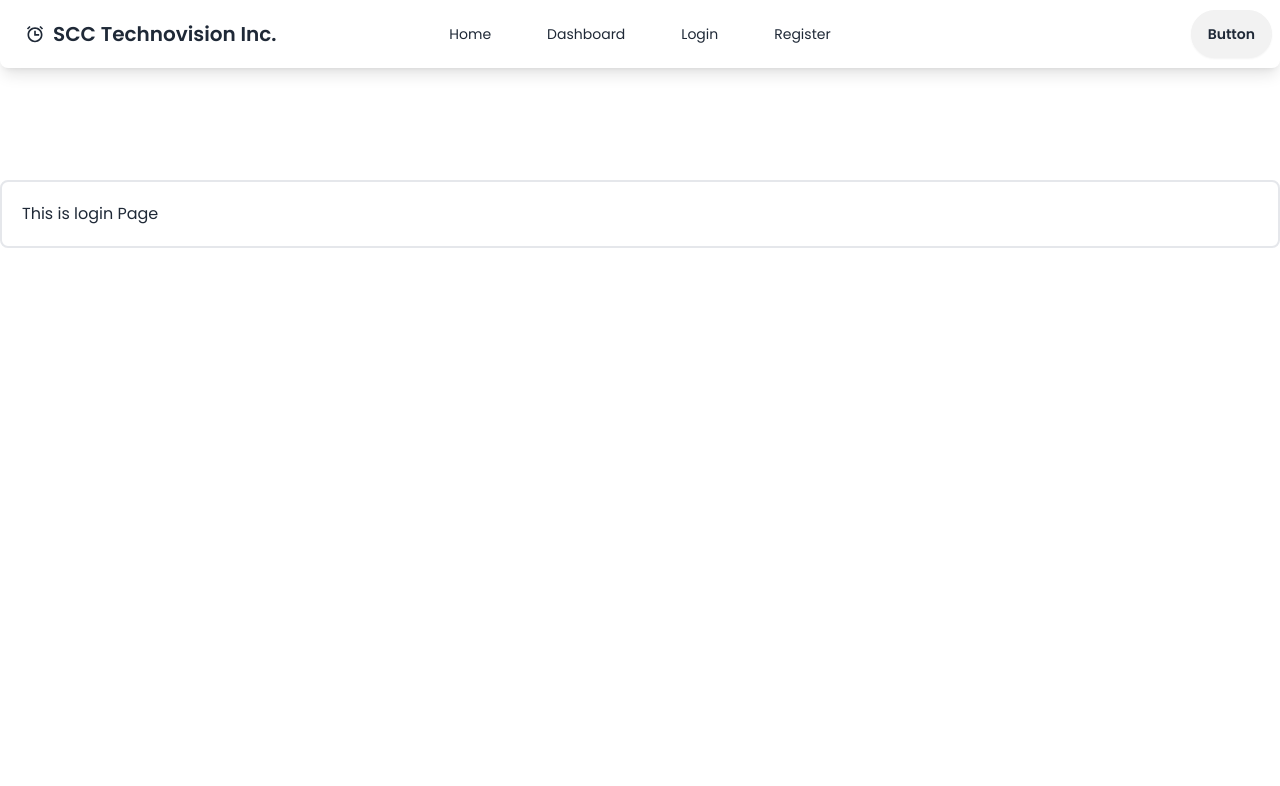
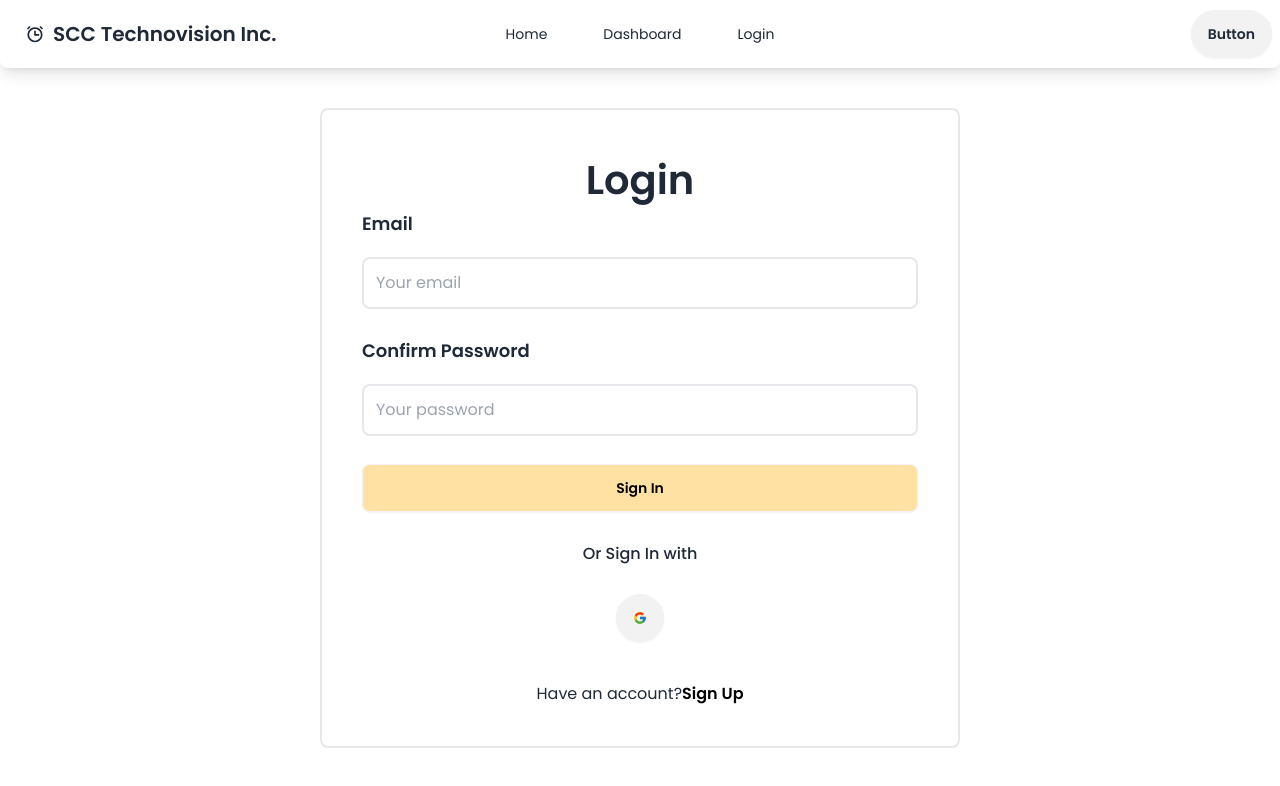
Before and after one commit to tanvirjem2/SCC-Technovision-Inc.-client-side, a React (Vite) app: page /login in a window 1280 px wide. Shown: the top 786 px of the page. Built offline with nearby package versions, Linux system fonts and the light colour scheme.

Commit message:
LogIn and SignUp section done

```diff
--- a/src/Layout/NavBar.jsx
+++ b/src/Layout/NavBar.jsx
@@ -8,7 +8,6 @@ const NavBar = () => {
         <Link to={"/"}><li><a>Home</a></li></Link>
         <Link to={"/dashboard"}><li><a>Dashboard</a></li></Link>
         <Link to={"/login"}><li><a>Login</a></li></Link>
-        <Link to={"/signUp"}><li><a>Register</a></li></Link>
     </>
 
     return (
--- a/src/Pages/LogIn.jsx
+++ b/src/Pages/LogIn.jsx
@@ -1,9 +1,30 @@
+import { Link } from "react-router-dom";
+import { FcGoogle } from "react-icons/fc";
 
 
 const LogIn = () => {
     return (
-        <div className="border-2 p-5 rounded-lg mt-28">
-            <h1>This is login Page</h1>
+        <div>
+            <div className="border-2 rounded-lg p-5 lg:p-10 lg:w-1/2 mx-auto mt-10">
+                <form >
+                    <h1 className='text-[40px] font-semibold text-center'>Login</h1>
+                    <h1 className='text-[18px] font-semibold mb-5'>Email</h1>
+                    <input className='border-2 rounded-lg p-3 mb-7 w-full' placeholder='Your email' type="email" name="email" id="" />
+                    <h1 className='text-[18px] font-semibold mb-5'>Confirm Password</h1>
+                    <input className='border-2 rounded-lg p-3 mb-7 w-full' placeholder='Your password' type="password" name="password" id="" />
+                    <button className='btn block mb-[30px] w-full bg-[#ffe2a3] text-black'>Sign In</button>
+                    <p className='text-center font-medium'>Or Sign In with</p>
+                </form>
+                <div className='flex items-center justify-center gap-4 mt-7'>
+                    <button className='btn rounded-full'><FcGoogle /></button>
+                </div>
+                <div className='text-center mt-10'>
+                    <p>Have an account?
+                        <Link to={'/signUp'} className='text-black font-semibold'>
+                            Sign Up
+                        </Link></p>
+                </div>
+            </div>
         </div>
     );
 };
--- a/src/Pages/SignUp.jsx
+++ b/src/Pages/SignUp.jsx
@@ -1,9 +1,27 @@
+import { FcGoogle } from "react-icons/fc";
 
 
 const SignUp = () => {
     return (
-        <div className="border-2 p-5 rounded-lg mt-28">
-            <h1>This is Register Page</h1>
+        <div>
+            <div className="border-2 rounded-lg p-5 lg:p-10 lg:w-1/2 mx-auto mt-10">
+                <form>
+                    <h1 className='text-[40px] font-semibold text-center'>Sign Up</h1>
+                    <h1 className='text-[18px] font-semibold mb-5'>Name</h1>
+                    <input className='border-2 rounded-lg p-3 mb-7 w-full' placeholder='Your Name' type="text" name="name" id="" />
+                    <h1 className='text-[18px] font-semibold mb-5'>Email</h1>
+                    <input className='border-2 rounded-lg p-3 mb-7 w-full' placeholder='Your email' type="email" name="email" id="" />
+                    <h1 className='text-[18px] font-semibold mb-5'>Photo URL</h1>
+                    <input className='border-2 rounded-lg p-3 mb-7 w-full' placeholder='Your Photo URL' type="text" name="photo" id="" />
+                    <h1 className='text-[18px] font-semibold mb-5'>Confirm Password</h1>
+                    <input className='border-2 rounded-lg p-3 mb-7 w-full' placeholder='Your password' type="password" name="password" id="" />
+                    <button className='btn block mb-[30px] w-full bg-[#ffe2a3] text-black'>Sign Up</button>
+                    <p className='text-center font-medium'>Or Sign In with</p>
+                </form>
+                <div className='flex items-center justify-center gap-4 mt-7'>
+                    <button className='btn rounded-full'><FcGoogle /></button>
+                </div>
+            </div>
         </div>
     );
 };
```
